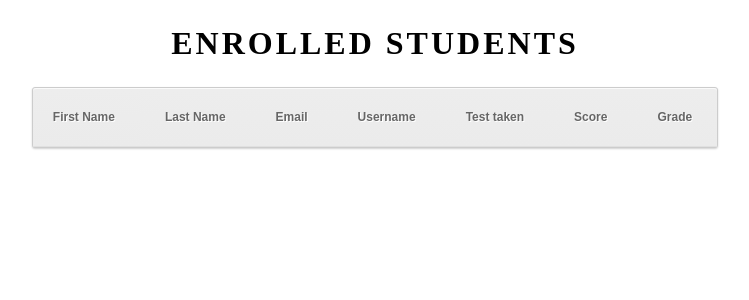
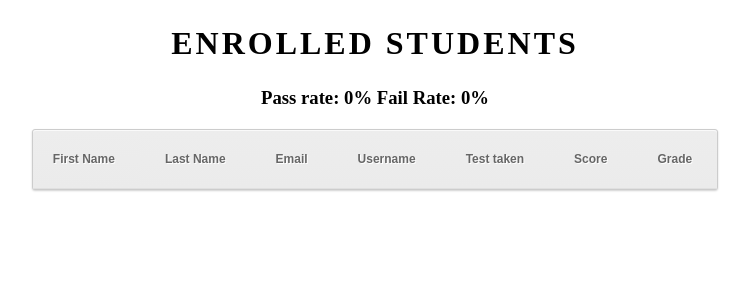
Before and after one commit to williamajayi/wsp, a Flask app: page /admin/students in a window 1280 px wide. Shown: the top 300 px of the page, without its empty margins (265-1014 px from the left). Run offline with Flask 2, Linux system fonts and the light colour scheme; the visitor is signed in with stand-in values (Sample User, id 1); data that the repository does not hold is empty; parts of the project's set-up code (start-up, migrations or seed data) failed here and were passed over.

Commit message:
pass and fail rate updates

```diff
--- a/main.py
+++ b/main.py
@@ -91,7 +91,26 @@ def viewStudents():
         return redirect(url_for('adminLogin'))
 
     data = User.find_all()
-    return render_template("view_students.html", data=data)
+    passed = 0
+    failed = 0
+    attempts = 0
+    pass_rate = 0
+    fail_rate = 0
+
+    for d in data:
+        if d[7] >= 40 and d[6] != 0:
+            passed += 1
+        elif d[7]< 40 and d[6] != 0:
+            failed += 1
+        else:
+            attempts += 1
+
+    if attempts != len(data) and passed > 0:
+        pass_rate = int(passed/len(data)) * 100
+    elif attempts != len(data) and failed > 0:
+        fail_rate = int(failed/len(data)) * 100
+
+    return render_template("view_students.html", data=data, pass_rate=pass_rate, fail_rate=fail_rate)
 
 @app.route('/admin/post', methods=['GET','POST'])
 def postQuestion():
--- a/templates/view_questions.html
+++ b/templates/view_questions.html
@@ -13,7 +13,7 @@
 
 	<div>
 
-	  <center><h1>Question Bank</h1>
+	  <center><h1>Question Bank ({{ questions|length }})</h1>
 
 		<table cellspacing='0'>
 			<thead>
--- a/templates/view_students.html
+++ b/templates/view_students.html
@@ -14,6 +14,7 @@
 	<div>
 		<center>
 			<h1>Enrolled Students</h1>
+			<h3>Pass rate: {{pass_rate}}% Fail Rate: {{fail_rate}}%</h3>
 			<table cellspacing='0'>
 				<thead>
 					<tr>
--- a/user.py
+++ b/user.py
@@ -83,6 +83,3 @@ class User:
                 connection.close()
                 return True
             return False
-
-user = User()
-print(user.find_by_username('inforep'))
```
